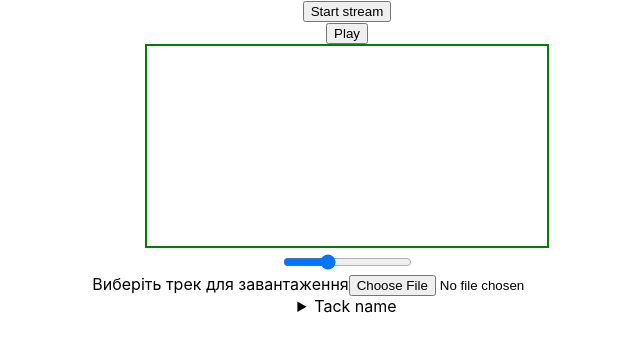
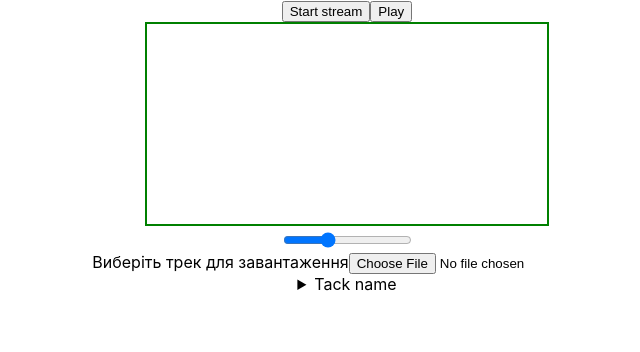
Before and after one commit to skiffua/testequalizer, a React (Create React App) app: page / in a window 1280 px wide. Shown: the top 352 px of the page, without its empty margins (293-933 px from the left). Built offline with nearby package versions, Linux system fonts and the light colour scheme; no server answers.

Commit message:
fix warnings

```diff
--- a/src/App.js
+++ b/src/App.js
@@ -1,18 +1,14 @@
 import React from 'react';
-import Equaliser from './equalizer/equalizer'
-import Uploadbutton from './upload/uploadbutton'
-import Infoabouttrack from './upload/infoaboutfile/infoaboutuploadfile'
-import Streambutton from './streambutton/streambutton'
+import Hark from 'hark'
+import Equaliser from './equaliser/equaliser'
+import PlayButton from './equaliser/playbutton'
+import Uploadbutton from './equaliser/upload/uploadbutton'
+import Infoabouttrack from './equaliser/upload/infoaboutfile/infoaboutuploadfile'
+import Streambutton from './equaliser/streambutton/streambutton'
 import {connect} from 'react-redux'
 
 // import logo from './logo.svg';
 import './App.css';
-
-//hark
-import Hark from 'hark'
-
-
-
 
 class App extends React.Component {
    componentDidMount(){
@@ -27,11 +23,7 @@ class App extends React.Component {
 
   detectstreamsoundfrommicrophon=()=>{
     var context = this.props.audiocontext;
-    var analyser=this.props.analyser;
     var audiolinein = new Audio();
-    // audiolinein.autostart="false"
-    audiolinein.muted = "muted"
-    audiolinein.autostart="0"
     if (navigator.mediaDevices) {
       navigator.mediaDevices.getUserMedia ({audio: true})
       .then((stream)=> {
@@ -43,12 +35,10 @@ class App extends React.Component {
           var htmlinfo=document.getElementById("stream_detecting")
 
           speechEvents.on('speaking', function() {
-            console.log('speaking');
             htmlinfo.innerHTML=`speaking`
           });
 
           speechEvents.on('stopped_speaking', function() {
-            console.log('stopped_speaking');
             htmlinfo.innerHTML=`no stream detekting`
           });
           var sourcestream = context.createMediaStreamSource(stream);
@@ -68,7 +58,7 @@ class App extends React.Component {
 
   playsoundfromfile=(e)=>{
     var soundfromfile=this.props.audionodefromfile
-    if (this.props.playpausestate==false) {
+    if (this.props.playpausestate===false) {
       soundfromfile.play();
       this.equaliserrun()
       this.props.playpausesoundfromfile()
@@ -83,8 +73,7 @@ class App extends React.Component {
     var analyser=this.props.analyser
     var sourcestream=this.props.sourcestream
 
-    if (this.props.startmutesstate==false) {
-      console.log('start!')
+    if (this.props.startmutesstate===false) {
       sourcestream.connect(analyser);
       analyser.connect(context.destination);
       //play/pause function doesn't work
@@ -92,9 +81,8 @@ class App extends React.Component {
       this.equaliserrun()
       this.props.startmutestreamaudio()
     } else {
-      console.log('pause!')
       sourcestream.disconnect(analyser);
-      analyser.disconnect(context.destination)
+      // analyser.disconnect(context.destination)
       audionstream.pause();
       this.props.startmutestreamaudio();
   }
@@ -170,11 +158,11 @@ class App extends React.Component {
       }
 
   render(){
-    console.log('render')
   return (
     <div className="App">
       <Streambutton onclickhandler={this.startmutestream} /><span id="stream_detecting"></span>
-      <Equaliser width={this.props.widthCanvas} height="200" onchange={this.widthMerge} hadlesound={this.playsoundfromfile}/>
+      <PlayButton hadlesound={this.playsoundfromfile}/>
+      <Equaliser width={this.props.widthCanvas} height="200" onchange={this.widthMerge}/>
       <Uploadbutton handleinfofromsound={this.uploadsoundinfofromfile}/>
       <Infoabouttrack trackname={this.props.trackname} tracksize={this.props.tracksize} tracktype={this.props.tracktype} />
     </div>
--- a/src/equalizer/equalizer.js
+++ b/src/equaliser/equaliser.js
@@ -1,16 +1,12 @@
 import React from 'react';
-import PlayButton from './playbutton'
 
 
 function equlizer(props){
     return(
         <div>
-
-            <PlayButton hadlesound={props.hadlesound}/>
-            <br />
             <canvas id="graphicequalizer" width={props.width} height={props.height} src={props.src}
-                    style={{borderColor: "green", borderWidth: "2px", borderStyle: "solid"}}
-            > </canvas>
+                    style={{borderColor: "green", borderWidth: "2px", borderStyle: "solid"}}>
+            </canvas>
             <br />
             <input type="range" min="100" max="1000" step="10"
                     defaultValue="400" name="rangecanvas" id="range" onChange={props.onchange} />
--- a/src/redux/rootreducer.js
+++ b/src/equaliser/redux/rootreducer.js
@@ -64,5 +64,4 @@ export default function rootReducer(state=initialState, action){
             }
         default: return state
     }
-    return state
 }
--- a/src/upload/uploadbutton.js
+++ b/src/equaliser/upload/uploadbutton.js
@@ -1,5 +1,4 @@
 import React from 'react'
-import getinfoaboutfile from './infoaboutfile/getinfoaboutfile'
 import {connect} from 'react-redux'
 
 
--- a/src/index.js
+++ b/src/index.js
@@ -5,7 +5,7 @@ import App from './App';
 import * as serviceWorker from './serviceWorker';
 import {createStore} from 'redux'
 import {Provider} from 'react-redux'
-import rootReducer from './redux/rootreducer'
+import rootReducer from './equaliser/redux/rootreducer'
 
 const store=createStore(rootReducer)
 store.subscribe(()=>console.log('state',store.getState()))
```
Also changed, not shown: src/equaliser/playbutton.js (renamed from src/equalizer/playbutton.js), src/equaliser/streambutton/streambutton.js (renamed from src/streambutton/streambutton.js), src/equaliser/upload/infoaboutfile/getinfoaboutfile.js (renamed from src/upload/infoaboutfile/getinfoaboutfile.js), src/equaliser/upload/infoaboutfile/infoaboutuploadfile.js (renamed from src/upload/infoaboutfile/infoaboutuploadfile.js).
